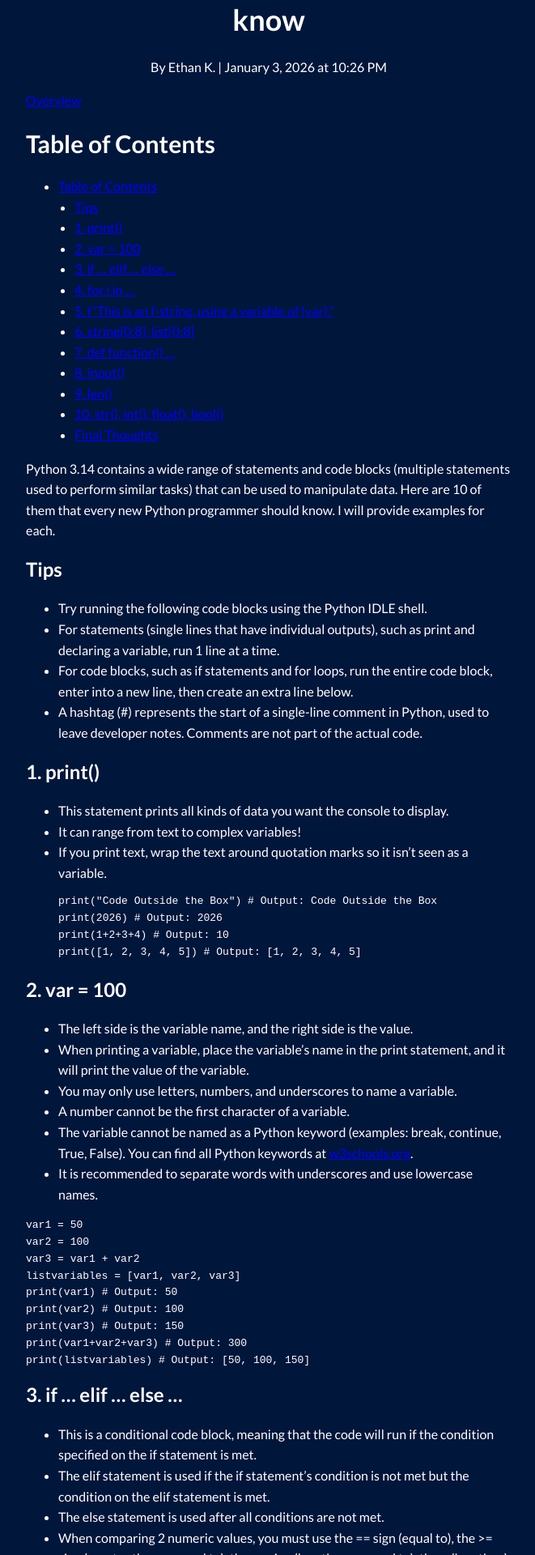
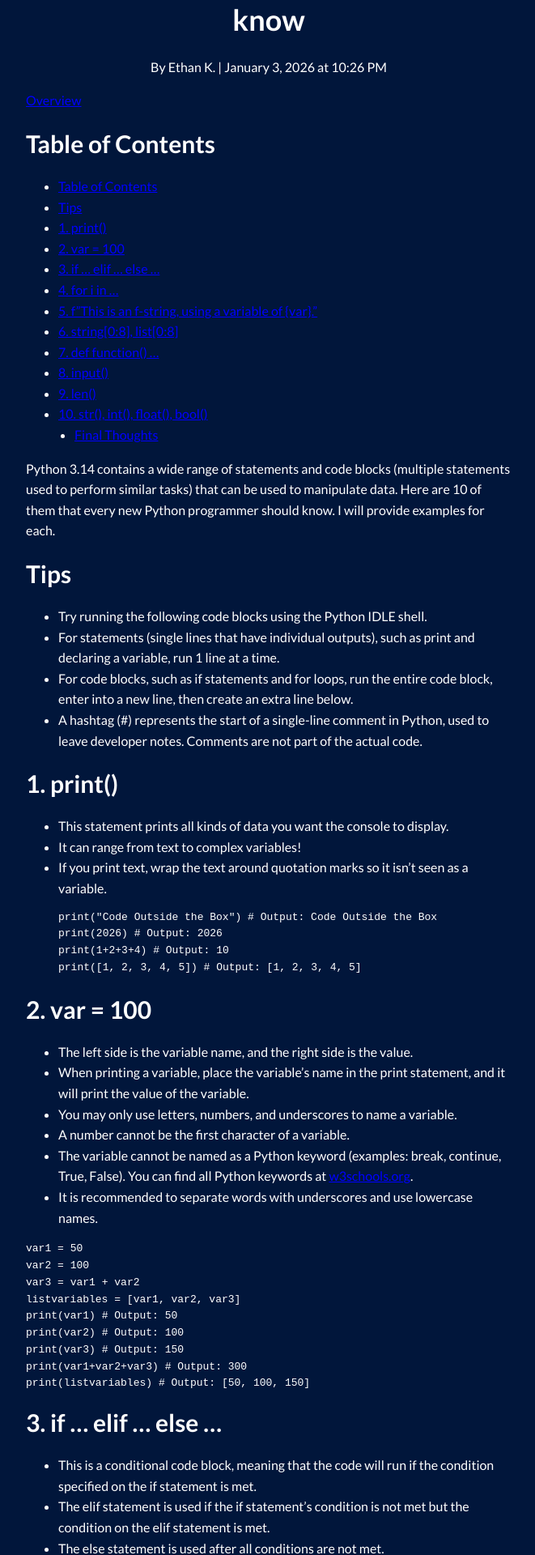
Before and after one commit to MicroChip818/microchip818.github.io, a Jekyll site: the page built from _posts/2026-01-03-ten-basic-python-code-blocks-and-statements-that-beginners-need-to-know.md, in a window 1280 px wide. Shown: the part 322-2242 px from the top of the page at 81% size, without its empty margins (308-969 px from the left). Built offline with Jekyll 4.4.1, drawn with Linux system fonts in a browser that asks for light colours; comment, search, counter and statistics services are not loaded.

Commit message:
Fix markdown formatting and improve clarity
Updated headings to use proper markdown syntax for better formatting. Adjusted the structure of tips and code examples for clarity.

````diff
--- a/_posts/2026-01-03-ten-basic-python-code-blocks-and-statements-that-beginners-need-to-know.md
+++ b/_posts/2026-01-03-ten-basic-python-code-blocks-and-statements-that-beginners-need-to-know.md
@@ -6,13 +6,13 @@ author: Ethan K.
 categories: Overview
 ---
 Python 3.14 contains a wide range of statements and code blocks (multiple statements used to perform similar tasks) that can be used to manipulate data. Here are 10 of them that every new Python programmer should know. I will provide examples for each.
-### Tips
+## Tips
 - Try running the following code blocks using the Python IDLE shell.
 - For statements (single lines that have individual outputs), such as print and declaring a variable, run 1 line at a time.
 - For code blocks, such as if statements and for loops, run the entire code block, enter into a new line, then create an extra line below.
 - A hashtag (#) represents the start of a single-line comment in Python, used to leave developer notes. Comments are not part of the actual code.
 
-### 1. print()
+## 1. print()
 
 - This statement prints all kinds of data you want the console to display.
 - It can range from text to complex variables!
@@ -24,7 +24,7 @@ print(1+2+3+4) # Output: 10
 print([1, 2, 3, 4, 5]) # Output: [1, 2, 3, 4, 5]
 ```
 
-### 2. var = 100
+## 2. var = 100
 
 - The left side is the variable name, and the right side is the value.
 - When printing a variable, place the variable's name in the print statement, and it will print the value of the variable.
@@ -45,7 +45,7 @@ print(var1+var2+var3) # Output: 300
 print(listvariables) # Output: [50, 100, 150]
 ```
 
-### 3. if ... elif ... else ...
+## 3. if ... elif ... else ...
 
 - This is a conditional code block, meaning that the code will run if the condition specified on the if statement is met.
 - The elif statement is used if the if statement's condition is not met but the condition on the elif statement is met.
@@ -65,7 +65,7 @@ else:
 # Output: Unfortunately, you scored less than the target.
 ```
 
-### 4. for i in ...
+## 4. for i in ...
 
 - This block of code performs an action or set of actions for a specified number of times.
 - You can change the increment value of i to increase by multiple values.
@@ -111,7 +111,7 @@ for activity in to_do_list:
 # dinner
 ```
 
-### 5. f"This is an f-string, using a variable of {var}."
+## 5. f"This is an f-string, using a variable of {var}."
 
 - The f-string, also known as a formatted string literal, allows you to add variables with ease.
 - Wrap the variable around curly brackets {} so you don't have to concatenate (combine) strings.
@@ -122,7 +122,7 @@ pointsgoal = 200
 print(f"I scored {points1} points today. I have a goal of scoring {pointsgoal} points by the end of the day.") # Output: I scored 100 points today. I have a goal of scoring 200 points by the end of the day.
 ```
 
-### 6. string[0:8], list[0:8]
+## 6. string[0:8], list[0:8]
 
 - Substrings and sublists are used to split strings and lists.
 - The index of a string or list is the position of a character or list item in order, beginning with index 0.
@@ -143,7 +143,7 @@ print(f"On {month} {day}, {year}, I like to do the following activities:") # Out
 print(good_activities) # Output: ['eat', 'play', 'code']
 ```
 
-### 7. def function() ...
+## 7. def function() ...
 
 - After the def keyword, the function can be named anything as long as it follows the variable naming rules/conventions.
 - Functions let you create a custom code block that can be called any time.
@@ -169,7 +169,7 @@ greeting()
 # How are you?
 ```
 
-### 8. input()
+## 8. input()
 
 - You can set a variable to equal a user input value.
 - The input is stored as a string, so you need to convert it to other data types if necessary.
@@ -179,7 +179,7 @@ feeling = input("How are you feeling today?") # Input: good
 print(f"I am feeling {feeling} today.") # Output: I am feeling good today.
 ```
 
-### 9. len()
+## 9. len()
 
 - Use the len function and put any variable with multiple indices to find the length of the object. This works for lists, strings, sets, tuples, dictionaries, etc.
 
@@ -190,7 +190,7 @@ print(len(name)) # Output: 5
 print(len(items)) # Output: 3
 ```
 
-### 10. str(), int(), float(), bool()
+## 10. str(), int(), float(), bool()
 
 - str() converts a Python object to a string.
 - int() converts a Python object to an integer.
````
